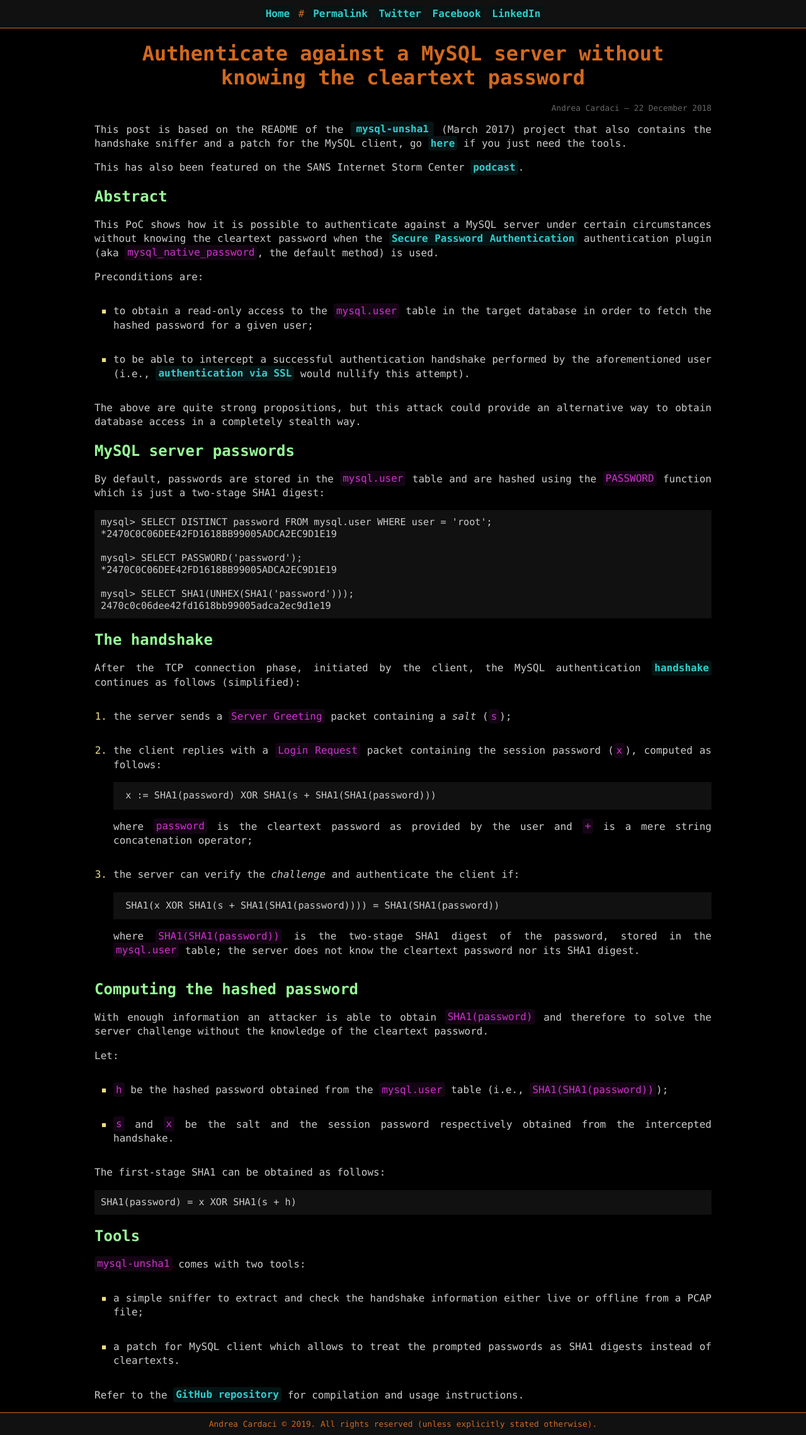
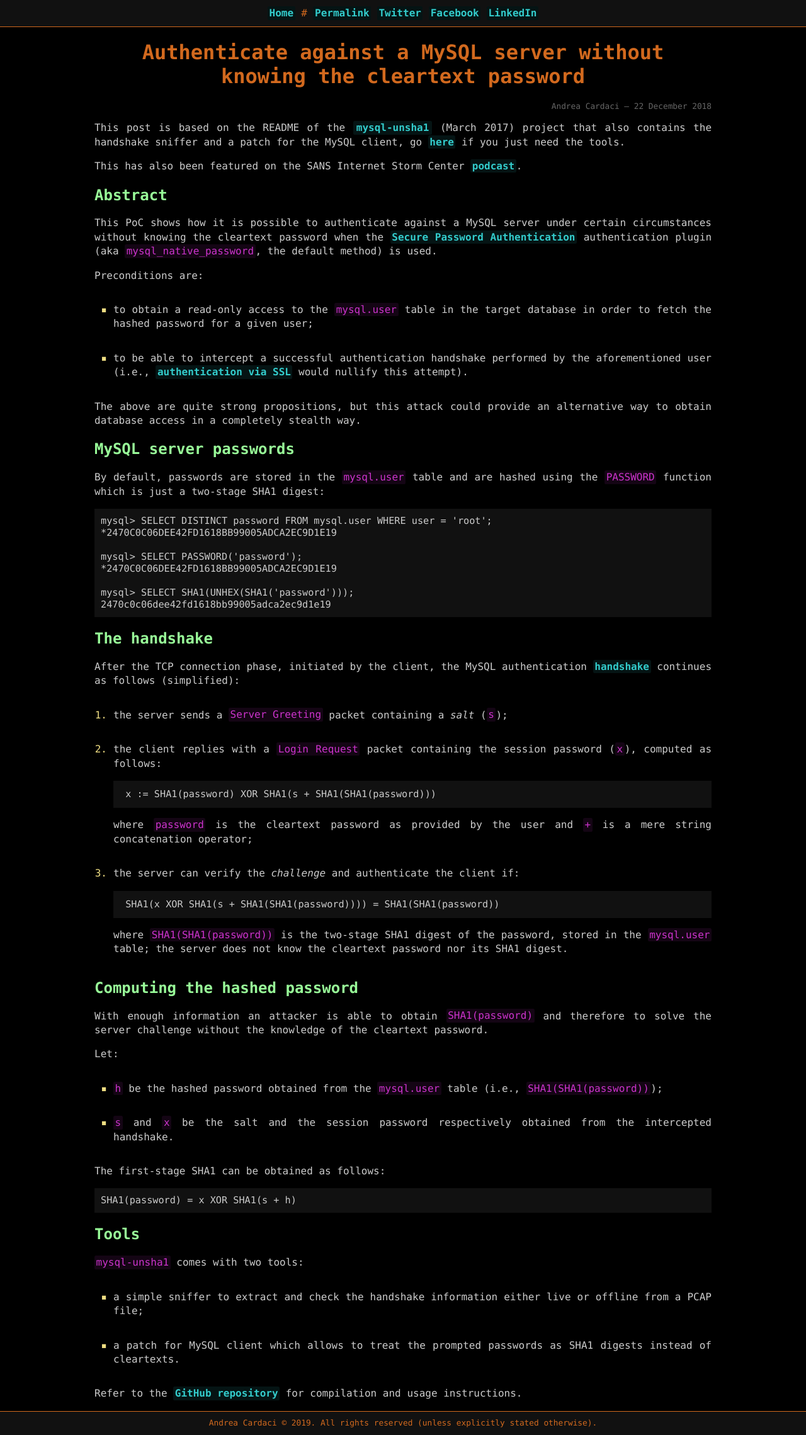
Before and after one commit to cyrus-and/cyrus-and.github.io, a Jekyll site: the page built from blog/_posts/2018-12-22-authenticate-against-a-mysql-server-without-knowing-the-cleartext-password.md, in a window 1280 px wide. Shown: the whole page at 63% size. Built offline with Jekyll 4.4.1, drawn with Linux system fonts in a browser that asks for light colours.

Commit message:
Fix links and code padding

```diff
--- a/_sass/_common.scss
+++ b/_sass/_common.scss
@@ -14,8 +14,8 @@ $container-padding: 10px;
 $font-family: Menlo, monospace;
 
 @mixin faint-highlighting($color, $swap: false) {
-    padding: 0.15em 0.25em;
-    border-radius: 0.25em;
+    padding: 0.08em 0.16em;
+    border-radius: 0.16em;
 
     $color1: darken(desaturate($color, 40%), 0%);
     $color2: darken(desaturate($color, 40%), 45%);
```
